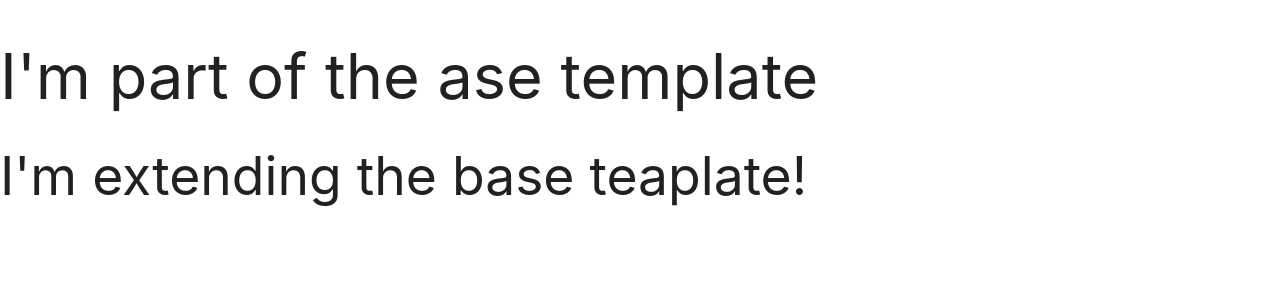
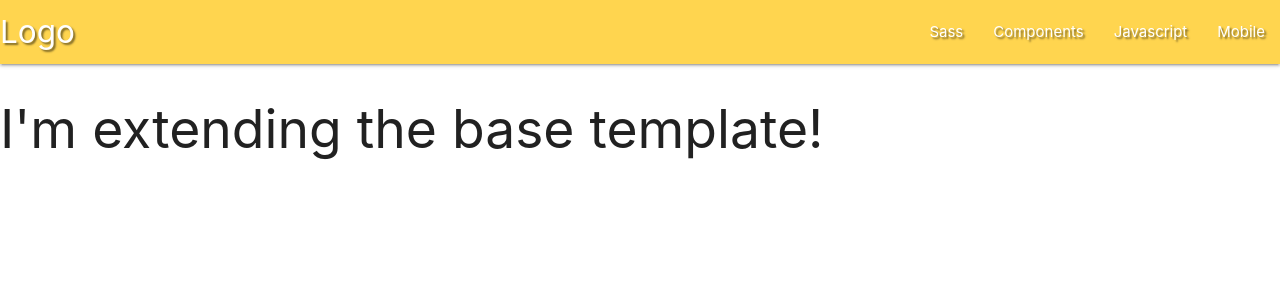
Before and after one commit to AnnaRaman/MS3, a Flask app: page / in a window 1280 px wide. Shown: the top 300 px of the page. Run offline with Flask 2, Linux system fonts and the light colour scheme; data that the repository does not hold is empty; some libraries are stand-ins or nearby versions.

Commit message:
add nav bar and style top nav bar

```diff
--- a/static/css/style.css
+++ b/static/css/style.css
@@ -0,0 +1,3 @@
+.text-shadow {
+    text-shadow: 2px 2px 2px rgba(0, 0, 0, 0.5);
+}
--- a/templates/base.html
+++ b/templates/base.html
@@ -11,7 +11,28 @@
     <title>Recipes</title>
 </head>
 <body>
-    <h1>I'm part of the ase template</h1>
+    <header>
+    <!--nav bar----------->
+          <nav class="nav-extended text-shadow amber lighten-2">
+          <div class="nav-wrapper">
+      <a href="#!" class="brand-logo">Logo</a>
+      <a href="#" data-target="mobile-demo" class="sidenav-trigger"><i class="material-icons">menu</i></a>
+      <ul class="right hide-on-med-and-down">
+        <li><a href="sass.html">Sass</a></li>
+        <li><a href="badges.html">Components</a></li>
+        <li><a href="collapsible.html">Javascript</a></li>
+        <li><a href="mobile.html">Mobile</a></li>
+      </ul>
+    </div>
+  </nav>
+    <!-- mobile side nav-------->
+  <ul class="sidenav" id="mobile-demo">
+    <li><a href="sass.html">Sass</a></li>
+    <li><a href="badges.html">Components</a></li>
+    <li><a href="collapsible.html">Javascript</a></li>
+    <li><a href="mobile.html">Mobile</a></li>
+  </ul>
+    </header>
     {% block content %}
     {% endblock %}
 
--- a/templates/recipes.html
+++ b/templates/recipes.html
@@ -1,7 +1,7 @@
 {% extends "base.html" %}
 {% block content %}
 
-    <h2>I'm extending the base teaplate!</h2>
+    <h2>I'm extending the base template!</h2>
 
 
     {% for recipe in recipes %}
```
Also changed, not shown: .gitpod.yml.
